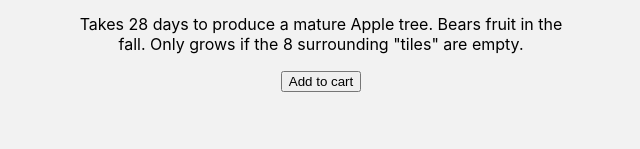
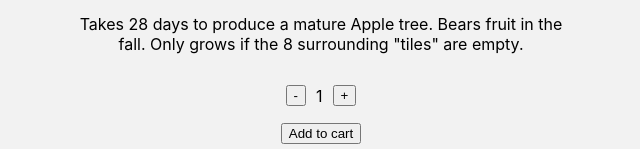
Before and after one commit to piguicorn/StardewValleyEcommerce-Benavente, a React (Create React App) app: page /item/apple-sapling in a window 1280 px wide. Shown: the part 857-1006 px from the top of the page, without its empty margins (319-959 px from the left). Before the commit the page ends 957 px from the top, so only its background shows below. Built offline with nearby package versions, Linux system fonts and the light colour scheme.

Commit message:
cartcontext & counter part 2

```diff
--- a/src/cartContext.js
+++ b/src/cartContext.js
@@ -11,12 +11,12 @@ export function CartProvider({ children }) {
     }
 
     // addItem
-    const addItem = (item) => {
+    const addItem = (item, quantity) => {
         if (!isItemInCart(item.id)) {
-            setItems(prevItems => [...prevItems, { 'item': item, quantity: 1 }])
+            setItems(prevItems => [...prevItems, { 'item': item, quantity }])
         } else {
             const selectedItem = items.filter(i => i.item.id === item.id)[0]
-            ++selectedItem.quantity;
+            selectedItem.quantity = selectedItem.quantity + quantity;
 
             const filteredItems = items.filter(i => i.item.id !== item.id)
 
--- /dev/null
+++ b/src/components/ItemCount.js
@@ -0,0 +1,29 @@
+import React, { useState } from "react";
+
+export default function ItemCount({ stock, initial, onAdd }) {
+    const [count, setCount] = useState(initial)
+
+    const substract = () => {
+        if (count > 0) {
+            setCount(count - 1)
+        }
+    }
+
+    const add = () => {
+        if (count < stock) {
+            setCount(count + 1)
+        }
+    }
+
+    return (
+        <div className="counter">
+            <div style={{display: "flex", alignItems: "center", justifyContent: "center", gap: 10}}>
+                <button onClick={substract}>-</button>
+                <p>{count}</p>
+                <button onClick={add}>+</button>
+            </div>
+
+            <button disabled={count === 0} onClick={() => onAdd(count)}>Add to cart</button>
+        </div>
+    )
+}
--- a/src/components/ItemDetail.js
+++ b/src/components/ItemDetail.js
@@ -1,8 +1,16 @@
-import React, { useContext } from 'react';
+import React, { useContext, useState } from 'react';
 import { CartContext } from '../cartContext';
+import ItemCount from './ItemCount';
+import { Link } from "react-router-dom";
 
 export default function ItemDetail({ name, img, price, description, id }) {
   const [, addItem] = useContext(CartContext);
+  const [quantity, setQuantity] = useState();
+
+  const addItemToCart = (q) => {
+    setQuantity(q)
+    addItem({img, name, price, description, id}, q)
+  }
 
   return (
     <>
@@ -12,7 +20,12 @@ export default function ItemDetail({ name, img, price, description, id }) {
         <img src="https://stardewvalleywiki.com/mediawiki/images/thumb/1/10/Gold.png/18px-Gold.png" alt="" />
         {price}g</p>
       <p>{description}</p>
-      <button onClick={() => addItem({img, name, price, description, id})}>Add to cart</button>
+      {
+        quantity ?
+        <Link to="/cart" style={{textDecoration: "underline"}}>Terminar Compra</Link> :
+        <ItemCount stock={7} initial={1} onAdd={addItemToCart}/>}
     </>
   );
 }
+
+// <button onClick={() => addItem({img, name, price, description, id})}>Add to cart</button>
```
